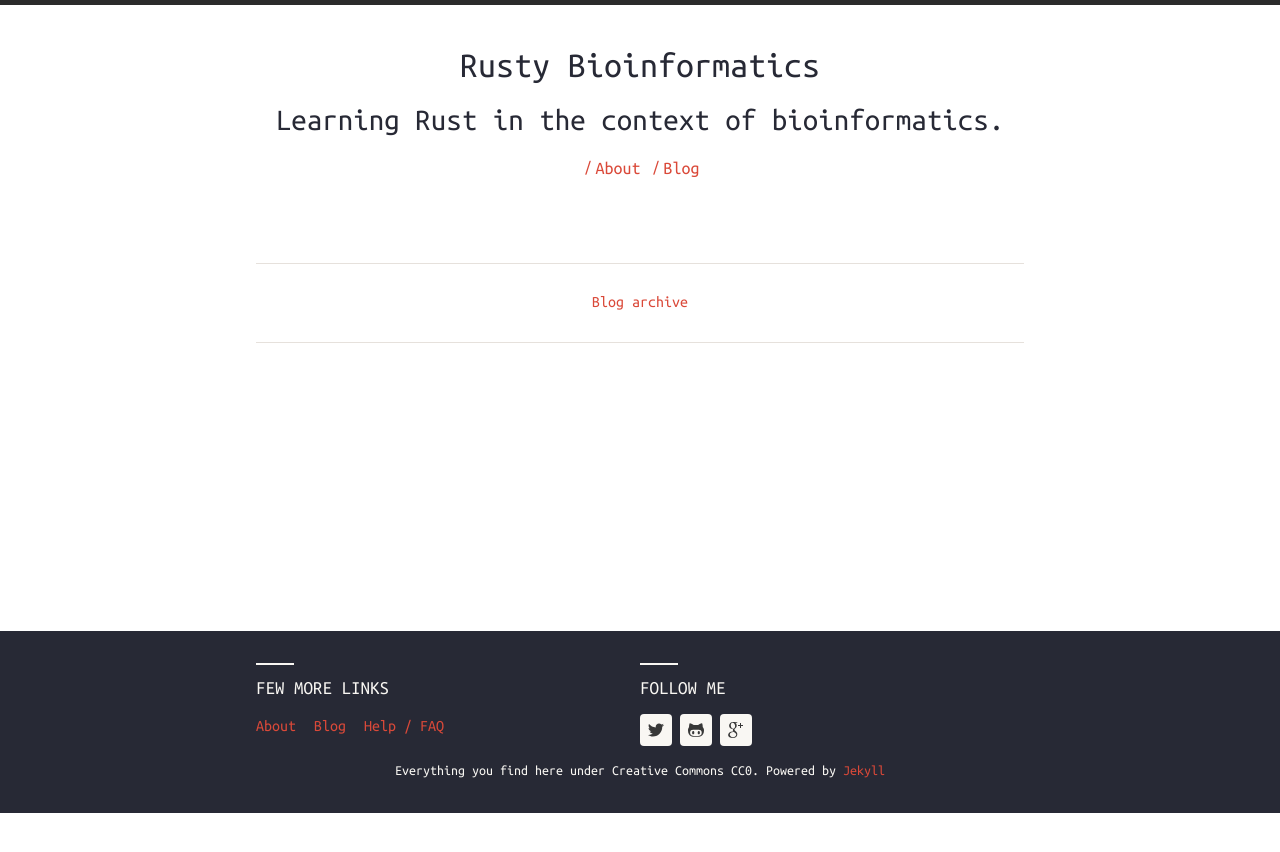
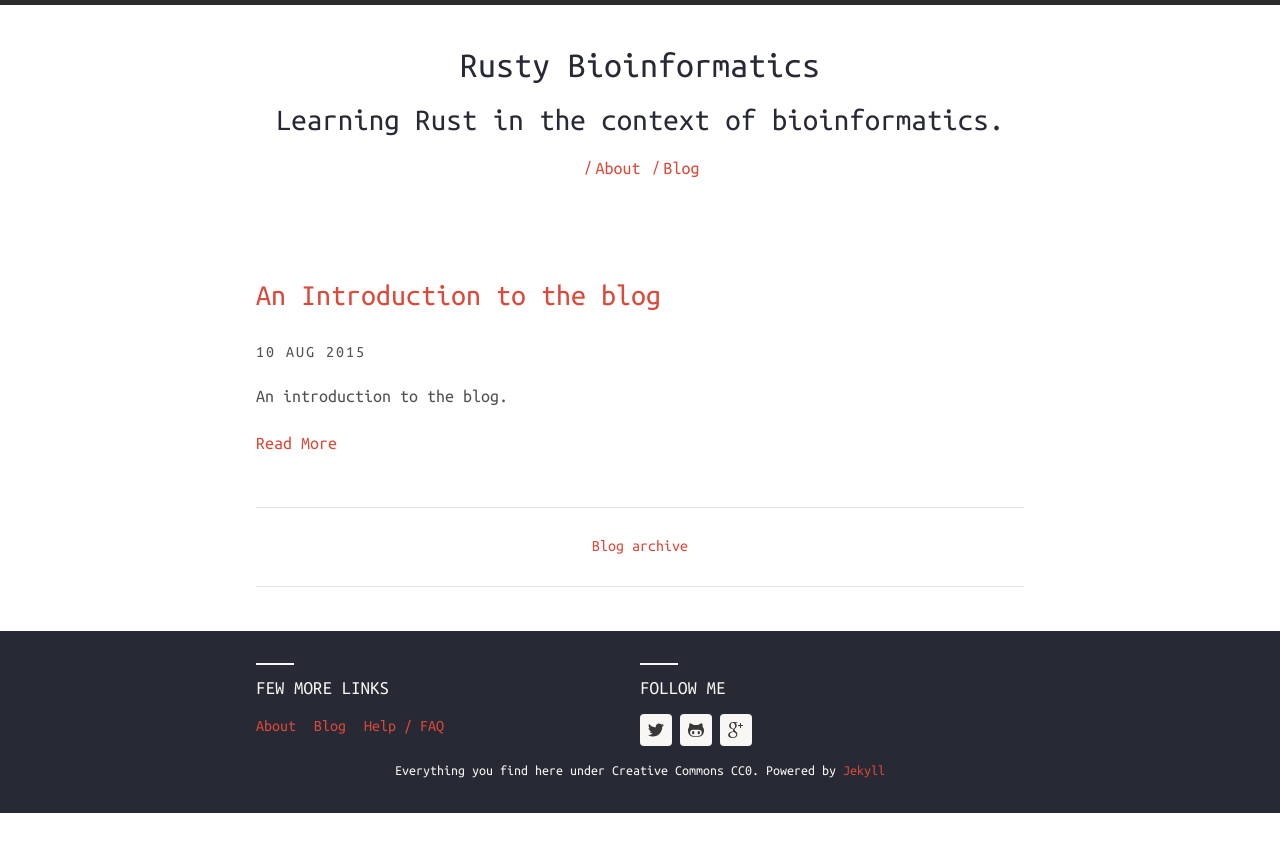
Before and after one commit to delagoya/rusty-bio, a Jekyll site: the page built from index.html, in a window 1280 px wide. Shown: the top 852 px of the page. Built offline with Jekyll 4.4.1, drawn with Linux system fonts in a browser that asks for light colours; nearby versions of some CDN libraries; part of the change alters nothing that is shown.

Commit message:
updated url

```diff
--- a/_config.yml
+++ b/_config.yml
@@ -4,10 +4,10 @@
 baseurl: /rusty-bio
 
 # Site live URL
-url: http://delagoya.github.io
+# url: http://delagoya.github.io
 
 # Localhost
-url: http://127.0.0.1:4000
+# url: http://127.0.0.1:4000
 
 # Harmony theme configuration. Please change accordingly.
 harmony:
--- /dev/null
+++ b/_posts/2015-08-10-introduction-to-the-blog.md
@@ -0,0 +1,13 @@
+---
+layout: post
+title:  "An Introduction to the blog"
+date:   2015-08-10
+categories:
+- blog
+permalink: introduction-to-the-blog
+description: An introduction to the blog.
+---
+
+This blog will cover a fairly useless topic, which is me learning to program in the [Rust programming language](http://rust-lang.org). The twist is that the subject matter examples will revolve around bioinformatics, which is to say file parsing, regular expressions, and pipeline building, not so much the computational biology and algorithms bit.
+
+So come for the bad writing, stay for ... well its a work in progress.
```
